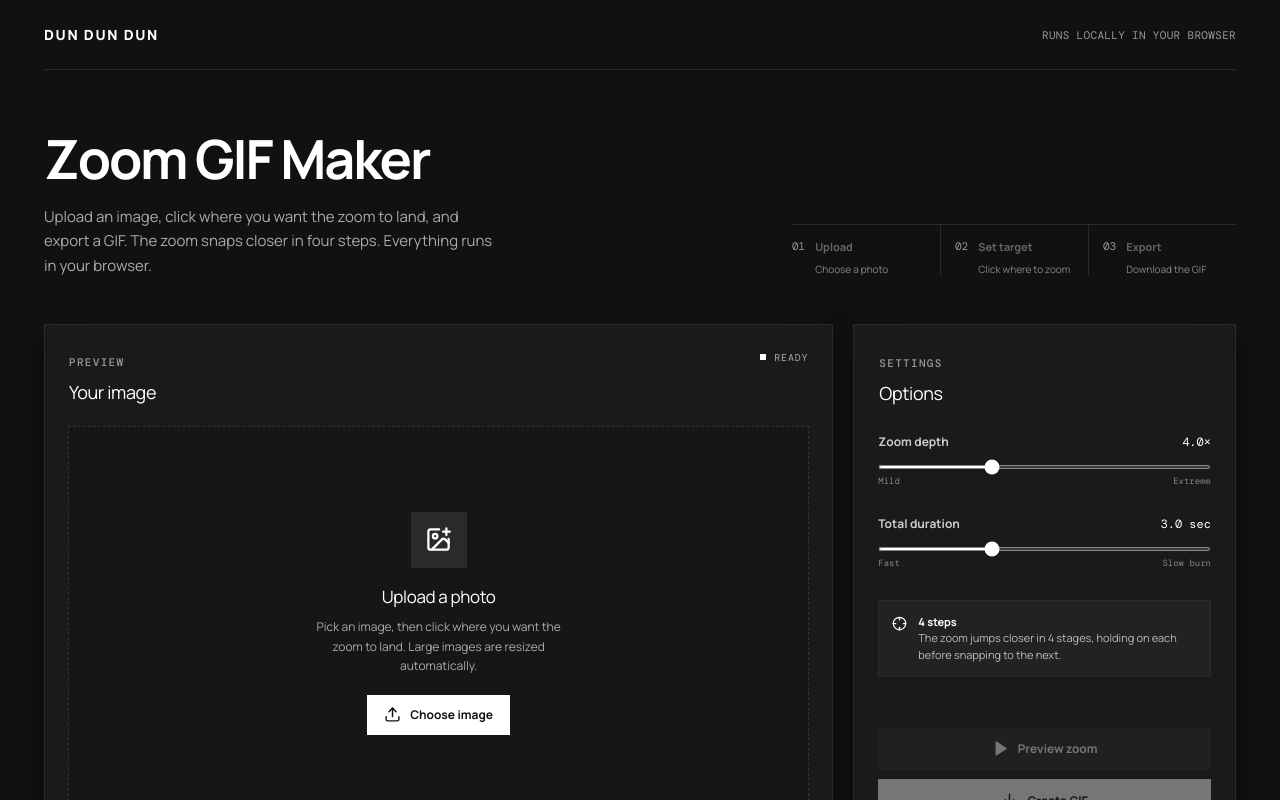
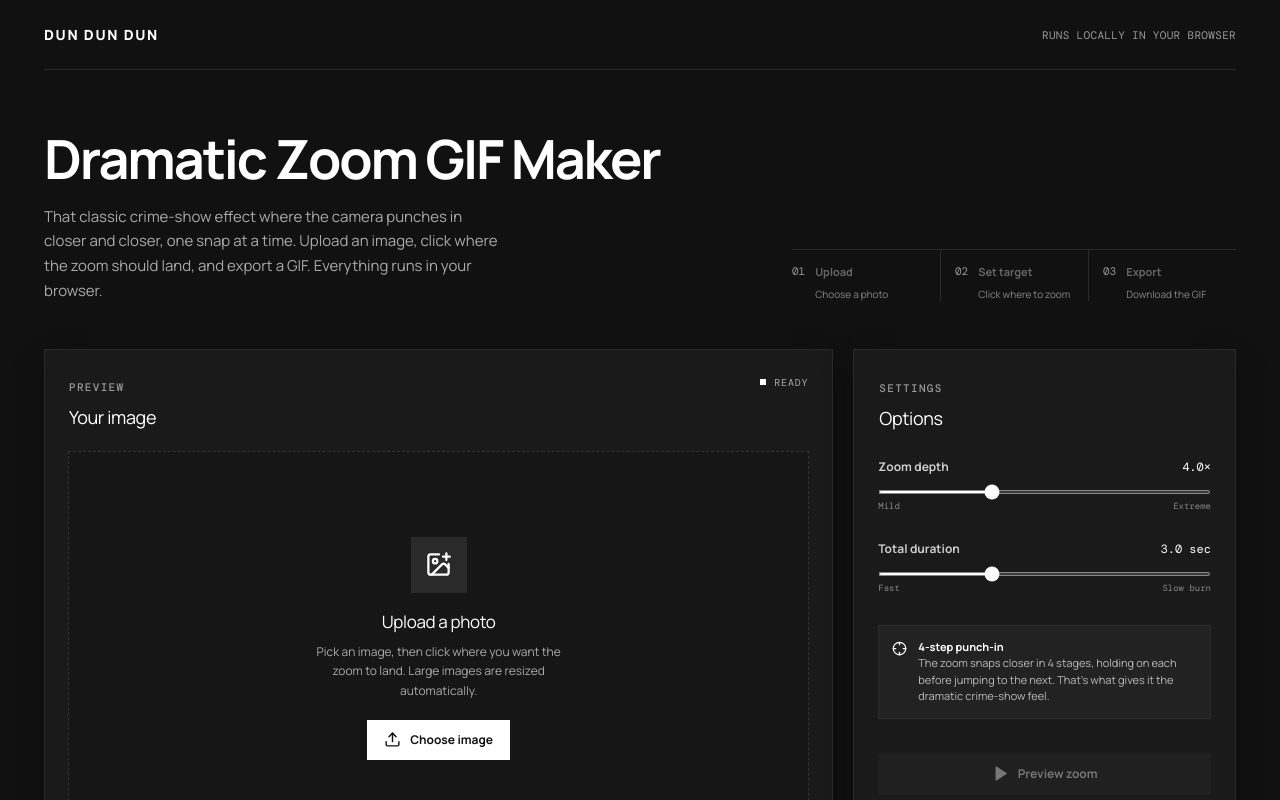
Before and after one commit to sirmews/dun-dun-zoom, a React (Vite) app: page / in a window 1280 px wide. Shown: the top 800 px of the page. Built offline with nearby package versions, Linux system fonts and the light colour scheme.

Commit message:
Update GIF Maker heading and description

```diff
--- a/src/App.tsx
+++ b/src/App.tsx
@@ -238,8 +238,8 @@ function App() {
 
       <section className="intro">
         <div>
-          <h1>Zoom GIF Maker</h1>
-          <p className="intro-copy">Upload an image, click where you want the zoom to land, and export a GIF. The zoom snaps closer in four steps. Everything runs in your browser.</p>
+          <h1>Dramatic Zoom GIF Maker</h1>
+          <p className="intro-copy">That classic crime-show effect where the camera punches in closer and closer, one snap at a time. Upload an image, click where the zoom should land, and export a GIF. Everything runs in your browser.</p>
         </div>
         <div className="step-list">
           <div className={`step ${imageUrl ? 'active' : ''}`}><span>01</span><div><strong>Upload</strong><small>Choose a photo</small></div></div>
@@ -315,7 +315,7 @@ function App() {
           </div>
           <div className="control-note">
             <div className="note-icon"><Crosshair size={15} /></div>
-            <p><strong>{STEPS} steps</strong><br />The zoom jumps closer in {STEPS} stages, holding on each before snapping to the next.</p>
+            <p><strong>{STEPS}-step punch-in</strong><br />The zoom snaps closer in {STEPS} stages, holding on each before jumping to the next. That's what gives it the dramatic crime-show feel.</p>
           </div>
           <div className="action-stack">
             <button className="play-button" disabled={!imageUrl || !target || isExporting || isPlaying} onClick={() => setIsPlaying(true)}>
```
